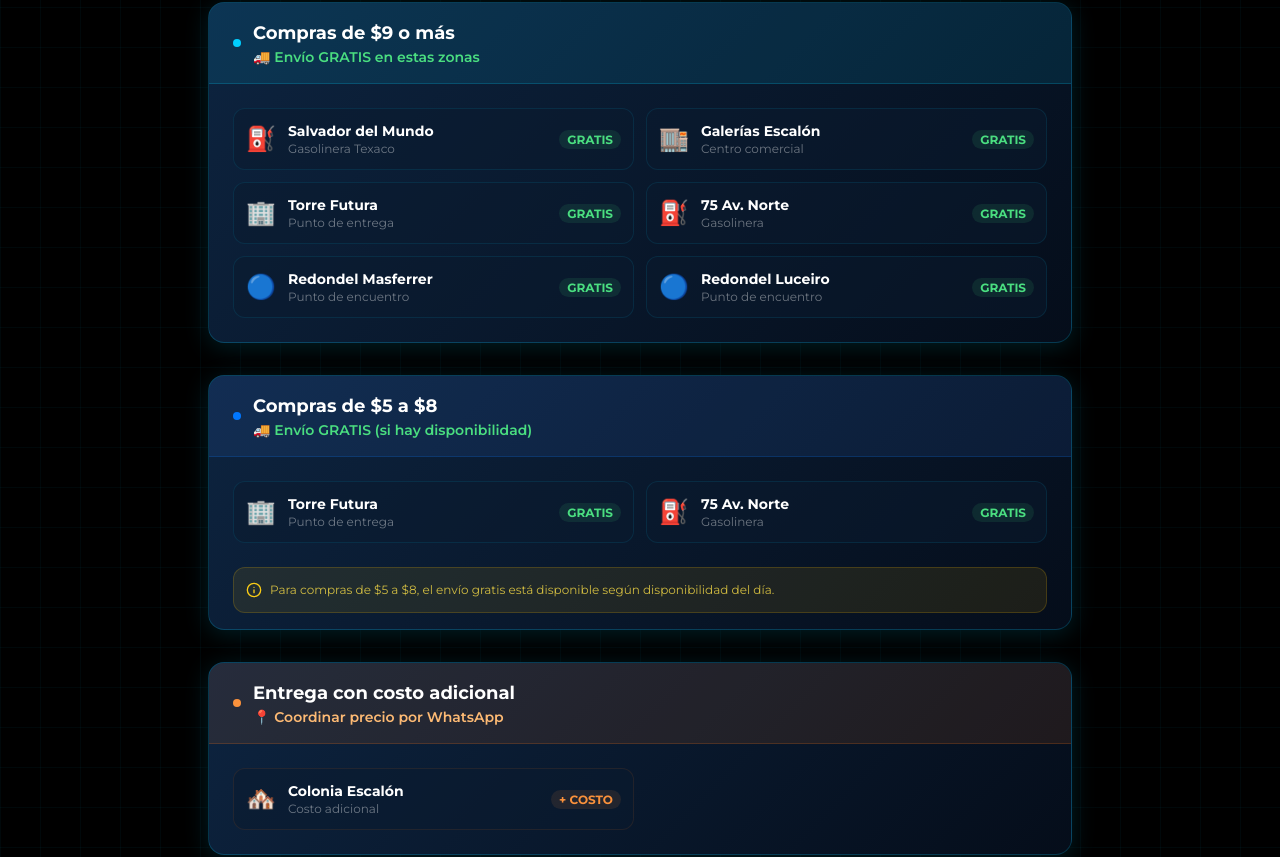
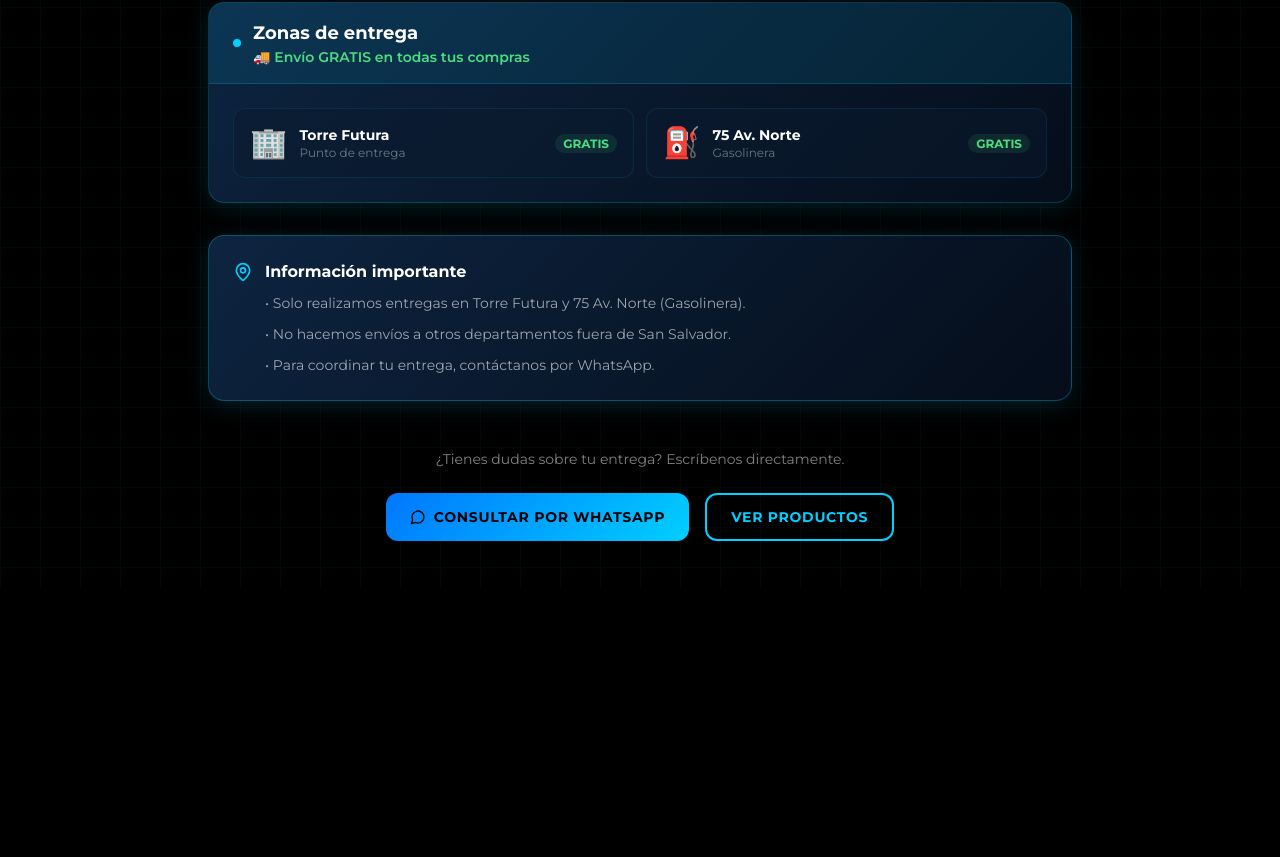
Before and after one commit to mabeldandoval-boop/Gotech-, a React (Vite) app: page /envios in a window 1280 px wide. Shown: the part 513-1370 px from the top of the page. After the commit the page ends 1102 px from the top, so only its background shows below. Built offline with nearby package versions, Linux system fonts and the light colour scheme.

Commit message:
Simplificar página envíos: solo 2 zonas, sin tiers

```diff
--- a/src/pages/DeliveryInfo.tsx
+++ b/src/pages/DeliveryInfo.tsx
@@ -1,22 +1,9 @@
-import { MapPin, Truck, MessageCircle, Info } from "lucide-react";
+import { MapPin, Truck, MessageCircle } from "lucide-react";
 import { Link } from "react-router-dom";
 
-const freeDeliveryOver9 = [
-  { name: "Salvador del Mundo", detail: "Gasolinera Texaco", icon: "⛽" },
-  { name: "Galerías Escalón", detail: "Centro comercial", icon: "🏬" },
+const zones = [
   { name: "Torre Futura", detail: "Punto de entrega", icon: "🏢" },
   { name: "75 Av. Norte", detail: "Gasolinera", icon: "⛽" },
-  { name: "Redondel Masferrer", detail: "Punto de encuentro", icon: "🔵" },
-  { name: "Redondel Luceiro", detail: "Punto de encuentro", icon: "🔵" },
-];
-
-const freeDeliveryUnder9 = [
-  { name: "Torre Futura", detail: "Punto de entrega", icon: "🏢" },
-  { name: "75 Av. Norte", detail: "Gasolinera", icon: "⛽" },
-];
-
-const extraCostZones = [
-  { name: "Colonia Escalón", detail: "Costo adicional", icon: "🏘️" },
 ];
 
 export default function DeliveryInfo() {
@@ -33,14 +20,10 @@ export default function DeliveryInfo() {
             Envíos Gratis
           </h1>
           <p className="text-white/50 text-base max-w-md mx-auto">
-            Hacemos entregas en San Salvador. Solo en las zonas indicadas.
+            Hacemos entregas en San Salvador. Solo en las zonas indicadas, sin costo adicional.
           </p>
-          {/* Main meeting points highlight */}
           <div className="flex flex-wrap justify-center gap-3 mt-6">
-            {[
-              { name: "Torre Futura", icon: "🏢" },
-              { name: "75 Av. Norte (Gasolinera)", icon: "⛽" },
-            ].map((z) => (
+            {zones.map((z) => (
               <div key={z.name} className="flex items-center gap-2 bg-neon-cyan/10 border border-neon-cyan/30 rounded-xl px-4 py-2">
                 <span>{z.icon}</span>
                 <span className="text-neon-cyan font-bold text-sm">{z.name}</span>
@@ -52,19 +35,19 @@ export default function DeliveryInfo() {
       </div>
 
       <div className="max-w-4xl mx-auto px-4 py-12 space-y-8">
-        {/* Compras $9 o más */}
+        {/* Zones card */}
         <div className="card-tech overflow-hidden">
           <div className="bg-neon-cyan/10 border-b border-neon-cyan/20 px-6 py-4 flex items-center gap-3">
             <div className="w-2 h-2 bg-neon-cyan rounded-full" />
             <div>
-              <h2 className="text-white font-bold text-lg">Compras de $9 o más</h2>
-              <p className="text-green-400 text-sm font-semibold">🚚 Envío GRATIS en estas zonas</p>
+              <h2 className="text-white font-bold text-lg">Zonas de entrega</h2>
+              <p className="text-green-400 text-sm font-semibold">🚚 Envío GRATIS en todas tus compras</p>
             </div>
           </div>
           <div className="p-6 grid grid-cols-1 sm:grid-cols-2 gap-3">
-            {freeDeliveryOver9.map((zone) => (
-              <div key={zone.name} className="flex items-center gap-3 p-3 rounded-xl bg-dark-700/50 border border-neon-cyan/10">
-                <span className="text-2xl">{zone.icon}</span>
+            {zones.map((zone) => (
+              <div key={zone.name} className="flex items-center gap-3 p-4 rounded-xl bg-dark-700/50 border border-neon-cyan/10">
+                <span className="text-3xl">{zone.icon}</span>
                 <div>
                   <p className="text-white font-bold text-sm">{zone.name}</p>
                   <p className="text-white/40 text-xs">{zone.detail}</p>
@@ -77,74 +60,16 @@ export default function DeliveryInfo() {
           </div>
         </div>
 
-        {/* Compras $5–$8 */}
-        <div className="card-tech overflow-hidden">
-          <div className="bg-blue-500/10 border-b border-neon-blue/20 px-6 py-4 flex items-center gap-3">
-            <div className="w-2 h-2 bg-neon-blue rounded-full" />
-            <div>
-              <h2 className="text-white font-bold text-lg">Compras de $5 a $8</h2>
-              <p className="text-green-400 text-sm font-semibold">🚚 Envío GRATIS (si hay disponibilidad)</p>
-            </div>
-          </div>
-          <div className="p-6 grid grid-cols-1 sm:grid-cols-2 gap-3">
-            {freeDeliveryUnder9.map((zone) => (
-              <div key={zone.name} className="flex items-center gap-3 p-3 rounded-xl bg-dark-700/50 border border-neon-cyan/10">
-                <span className="text-2xl">{zone.icon}</span>
-                <div>
-                  <p className="text-white font-bold text-sm">{zone.name}</p>
-                  <p className="text-white/40 text-xs">{zone.detail}</p>
-                </div>
-                <div className="ml-auto">
-                  <span className="text-green-400 text-xs font-bold bg-green-400/10 px-2 py-0.5 rounded-full">GRATIS</span>
-                </div>
-              </div>
-            ))}
-          </div>
-          <div className="px-6 pb-4">
-            <div className="flex items-start gap-2 bg-yellow-500/10 border border-yellow-500/20 rounded-xl p-3">
-              <Info className="w-4 h-4 text-yellow-400 shrink-0 mt-0.5" />
-              <p className="text-yellow-300/80 text-xs leading-relaxed">
-                Para compras de $5 a $8, el envío gratis está disponible según disponibilidad del día.
-              </p>
-            </div>
-          </div>
-        </div>
-
-        {/* Costo adicional */}
-        <div className="card-tech overflow-hidden">
-          <div className="bg-orange-500/10 border-b border-orange-500/20 px-6 py-4 flex items-center gap-3">
-            <div className="w-2 h-2 bg-orange-400 rounded-full" />
-            <div>
-              <h2 className="text-white font-bold text-lg">Entrega con costo adicional</h2>
-              <p className="text-orange-300 text-sm font-semibold">📍 Coordinar precio por WhatsApp</p>
-            </div>
-          </div>
-          <div className="p-6 grid grid-cols-1 sm:grid-cols-2 gap-3">
-            {extraCostZones.map((zone) => (
-              <div key={zone.name} className="flex items-center gap-3 p-3 rounded-xl bg-dark-700/50 border border-orange-500/10">
-                <span className="text-2xl">{zone.icon}</span>
-                <div>
-                  <p className="text-white font-bold text-sm">{zone.name}</p>
-                  <p className="text-white/40 text-xs">{zone.detail}</p>
-                </div>
-                <div className="ml-auto">
-                  <span className="text-orange-400 text-xs font-bold bg-orange-400/10 px-2 py-0.5 rounded-full">+ COSTO</span>
-                </div>
-              </div>
-            ))}
-          </div>
-        </div>
-
-        {/* Important notice */}
+        {/* Info notice */}
         <div className="card-tech p-6 border-neon-cyan/30">
           <div className="flex items-start gap-3">
             <MapPin className="w-5 h-5 text-neon-cyan shrink-0 mt-0.5" />
             <div>
               <h3 className="text-white font-bold mb-2">Información importante</h3>
               <ul className="space-y-2 text-white/60 text-sm leading-relaxed">
-                <li>• Solo realizamos entregas en las zonas indicadas arriba.</li>
+                <li>• Solo realizamos entregas en Torre Futura y 75 Av. Norte (Gasolinera).</li>
                 <li>• No hacemos envíos a otros departamentos fuera de San Salvador.</li>
-                <li>• Para confirmar disponibilidad y coordinar entrega, contáctanos por WhatsApp.</li>
+                <li>• Para coordinar tu entrega, contáctanos por WhatsApp.</li>
               </ul>
             </div>
           </div>
@@ -152,7 +77,7 @@ export default function DeliveryInfo() {
 
         {/* CTA */}
         <div className="text-center pt-4">
-          <p className="text-white/50 text-sm mb-6">¿Tienes dudas sobre tu zona? Escríbenos directamente.</p>
+          <p className="text-white/50 text-sm mb-6">¿Tienes dudas sobre tu entrega? Escríbenos directamente.</p>
           <div className="flex flex-wrap gap-4 justify-center">
             <a
               href="https://wa.me/50379433144"
```
